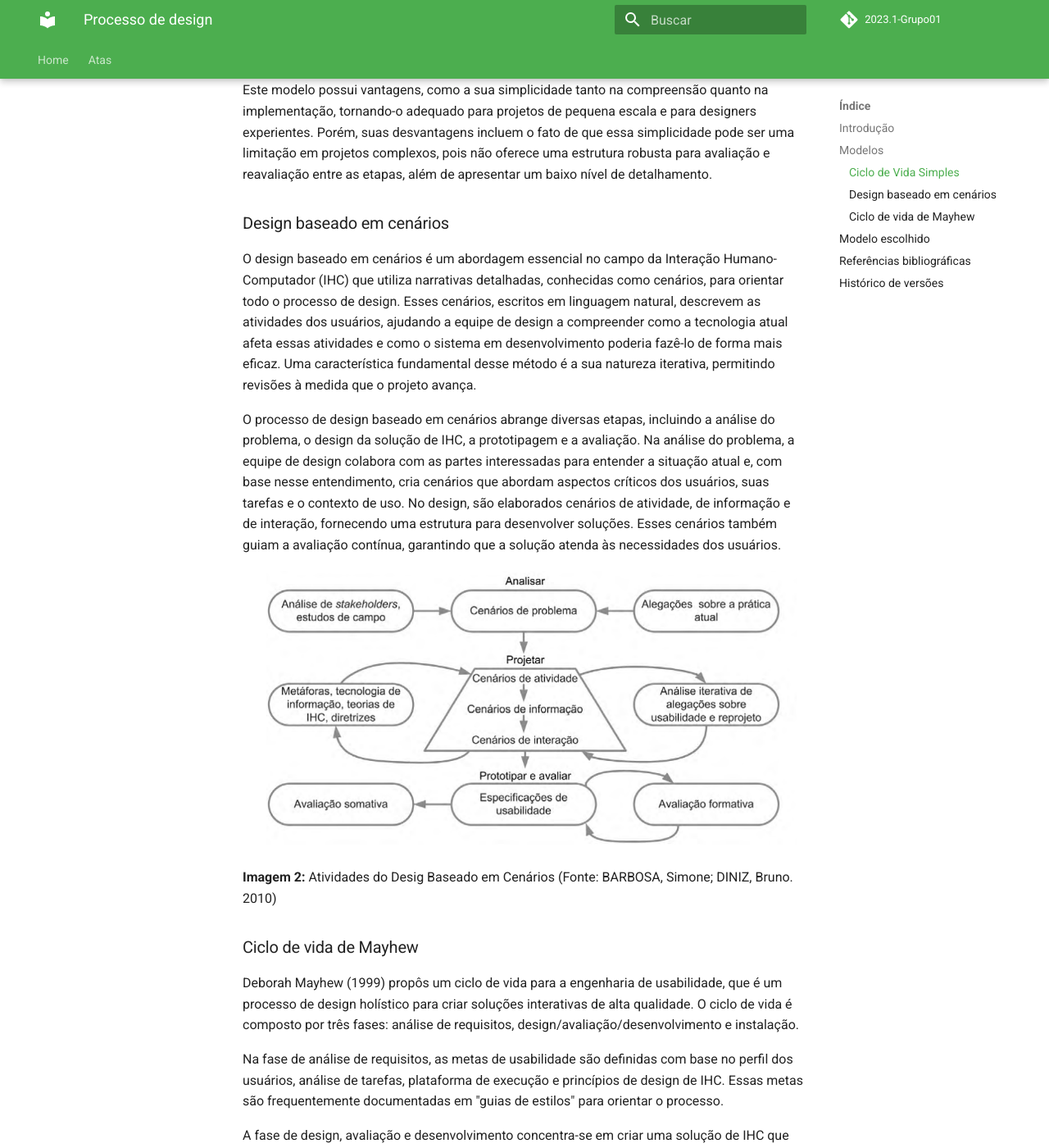
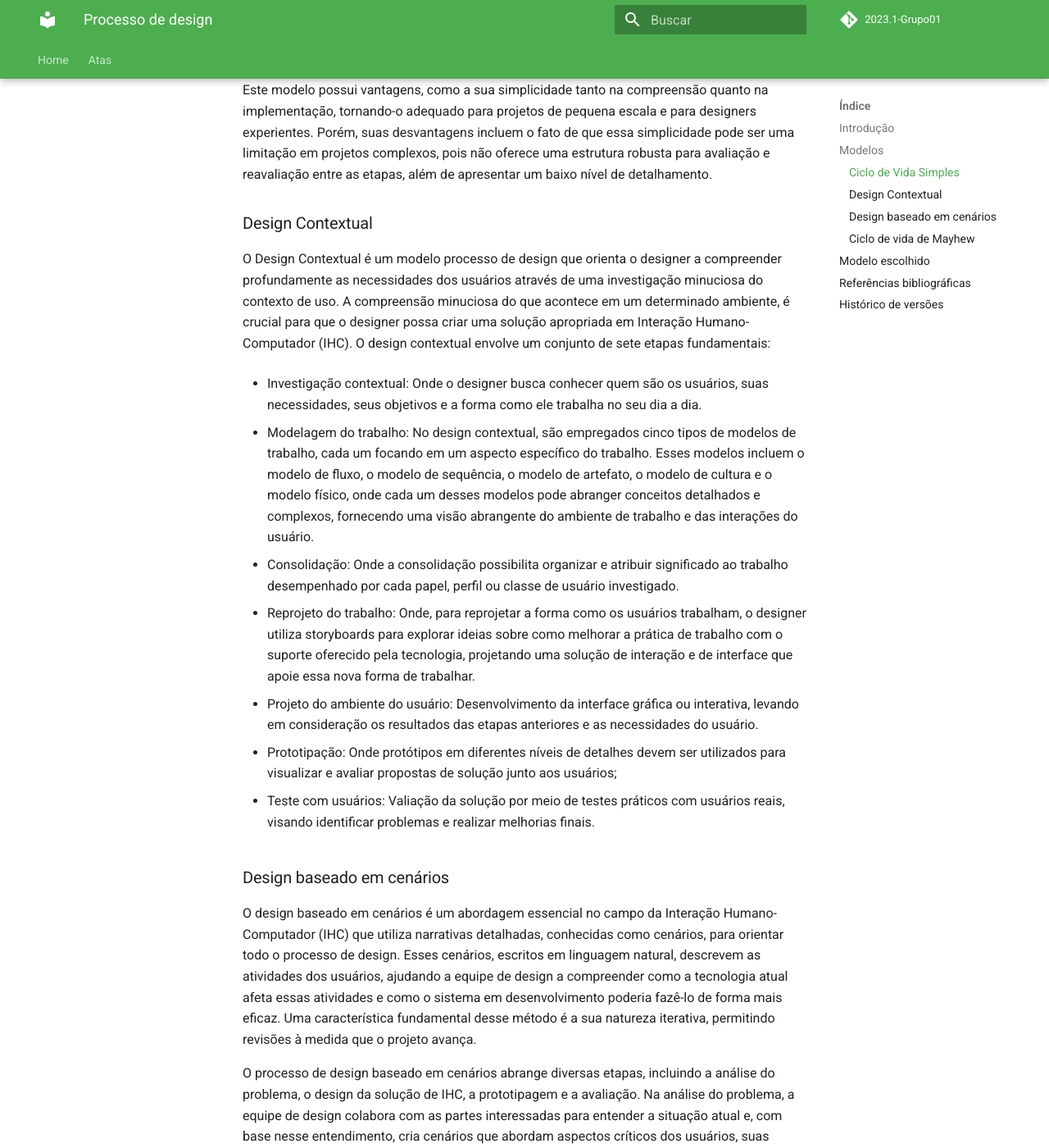
Before and after one commit to Interacao-Humano-Computador/2023.2-NotaLegal, an MkDocs documentation site: the page built from docs/planejamento do projeto/processo-de-design.md, in a window 1280 px wide and 1400 px high, scrolled down 1699 px. Shown: the whole window at 82% size. Built offline with MkDocs 1.6.1 and Material for MkDocs 9.7.7, drawn with Linux system fonts in a browser that asks for light colours; comment, search, counter and statistics services are not loaded; some of the changed text lies outside the part shown.

Commit message:
Adição do Design Contextual

```diff
--- a/docs/planejamento do projeto/processo-de-design.md
+++ b/docs/planejamento do projeto/processo-de-design.md
@@ -6,7 +6,7 @@ Para compreender integralmente o processo de design e sua importância, é funda
 Após compreendermos o que é design, torna-se relevante explorar as técnicas que auxiliam na estruturação do processo criativo, fornecendo diretrizes claras e etapas a serem seguidas. Essas técnicas possibilitam a melhoria contínua e desempenham um papel fundamental na orientação e estruturação desse processo. Neste contexto, destacamos algumas das principais técnicas de processo de design que serão objeto de nossa investigação, e abordaremos cada uma delas em detalhes nas seções subsequentes:
 
 - Ciclo de Vida Simples;
-- Design Conceitual;
+- Design Contextual;
 - Design Baseado em Cenários;
 - Design Centrado na Comunicação;
 - Ciclo de Vida em Estrela;
@@ -26,6 +26,24 @@ O Ciclo de Vida Simples, como o próprio nome ja diz, é um modelo de processo f
 **Imagem 1:** Ciclo de Vida Simples (Fonte: BARBOSA, Simone; DINIZ, Bruno. 2010)
 
 Este modelo possui vantagens, como a sua simplicidade tanto na compreensão quanto na implementação, tornando-o adequado para projetos de pequena escala e para designers experientes. Porém, suas desvantagens incluem o fato de que essa simplicidade pode ser uma limitação em projetos complexos, pois não oferece uma estrutura robusta para avaliação e reavaliação entre as etapas, além de apresentar um baixo nível de detalhamento.
+
+### Design Contextual
+
+O Design Contextual é um modelo processo de design que orienta o designer a compreender profundamente as necessidades dos usuários através de uma investigação minuciosa do contexto de uso. A compreensão minuciosa do que acontece em um determinado ambiente, é crucial para que o designer possa criar uma solução apropriada em Interação Humano-Computador (IHC). O design contextual envolve um conjunto de sete etapas fundamentais:
+
+- Investigação contextual: Onde o designer busca conhecer quem são os usuários, suas necessidades, seus objetivos e a forma como ele trabalha no seu dia a dia.
+
+- Modelagem do trabalho: No design contextual, são empregados cinco tipos de modelos de trabalho, cada um focando em um aspecto específico do trabalho. Esses modelos incluem o modelo de fluxo, o modelo de sequência, o modelo de artefato, o modelo de cultura e o modelo físico, onde cada um desses modelos pode abranger conceitos detalhados e complexos, fornecendo uma visão abrangente do ambiente de trabalho e das interações do usuário.
+
+- Consolidação: Onde a consolidação possibilita organizar e atribuir significado ao trabalho desempenhado por cada papel, perfil ou classe de usuário investigado.
+
+- Reprojeto do trabalho: Onde, para reprojetar a forma como os usuários trabalham, o designer utiliza storyboards para explorar ideias sobre como melhorar a prática de trabalho com o suporte oferecido pela tecnologia, projetando uma solução de interação e de interface que apoie essa nova forma de trabalhar.
+
+- Projeto do ambiente do usuário: Desenvolvimento da interface gráfica ou interativa, levando em consideração os resultados das etapas anteriores e as necessidades do usuário.
+
+- Prototipação: Onde protótipos em diferentes níveis de detalhes devem ser utilizados para visualizar e avaliar propostas de solução junto aos usuários;
+
+- Teste com usuários: Valiação da solução por meio de testes práticos com usuários reais, visando identificar problemas e realizar melhorias finais.
 
 ### Design baseado em cenários
 O design baseado em cenários é um abordagem essencial no campo da Interação Humano-Computador (IHC) que utiliza narrativas detalhadas, conhecidas como cenários, para orientar todo o processo de design. Esses cenários, escritos em linguagem natural, descrevem as atividades dos usuários, ajudando a equipe de design a compreender como a tecnologia atual afeta essas atividades e como o sistema em desenvolvimento poderia fazê-lo de forma mais eficaz. Uma característica fundamental desse método é a sua natureza iterativa, permitindo revisões à medida que o projeto avança.
@@ -49,20 +67,24 @@ Na fase de instalação, feedback dos usuários após o uso é coletado para mel
 
 **Imagem 3:** Ciclo de vida de Mayhew (Fonte: BARBOSA, Simone; DINIZ, Bruno. 2010)
 
+## Modelo escolhido
 
-## Modelo escolhido
 Optamos pelo Ciclo de Mayhew como nosso modelo de design por diversas razões fundamentais. Em primeiro lugar, esse ciclo aborda de forma abrangente todas as fases de um projeto de Interação Humano-Computador (IHC), o que significa que nossa equipe pode garantir que a usabilidade e a experiência do usuário sejam consideradas em todos os estágios do processo. Isso é essencial para criar um produto final de alta qualidade.
 
 Além disso, o Ciclo de Mayhew é conhecido por ser iterativo e flexível. Isso nos dá a liberdade de revisar e aprimorar continuamente nosso projeto à medida que ele se desenvolve, permitindo que façamos ajustes com base em novos insights e descobertas ao longo do caminho.
 
 Considerando que nossa equipe é composta por iniciantes na área de IHC, o Ciclo de Mayhew oferece a vantagem de fornecer uma quantidade adequada de detalhes em cada etapa do processo. Isso é particularmente valioso para nós, pois nos auxilia na compreensão e na implementação das melhores práticas de design de IHC, garantindo que nosso projeto seja bem fundamentado e atenda às necessidades dos usuários de maneira eficaz.
+
 ## Referências bibliográficas
-- [1] BARBOSA, Simone; DINIZ, Bruno. Interação Humano-Computador. Editora Elsevier, Rio de Janeiro, 2010.
+
+> [1] BARBOSA, Simone; DINIZ, Bruno. Interação Humano-Computador. Editora Elsevier, Rio de Janeiro, 2010.
 ## Histórico de versões
+
 |Versão|Data|Descrição|Autor|Revisor|
 |:----:|----|---------|-----|:-------:|
 |0.1|06/09/2023|Criação do documento|[Lucas Ribeiro](https://github.com/lucassouzs)|[Izabella Alves](https://github.com/izabellaalves)|
 |0.2|06/09/2023|Adição dos tópicos do documento|[Izabella Alves](https://github.com/izabellaalves)|[Gabriel Zaranza](https://github.com/gzaranza)|
 |0.3|07/09/2023|Adição dos modelos Design Baseado em Cenários e Ciclo de vida de Mayhew, adição do tópico Modelo Escolhido|[Izabella Alves](https://github.com/izabellaalves)|[Gabriel Zaranza](https://github.com/gzaranza) [Lucas Ribeiro](https://github.com/lucassouzs)|
-|0.4|08/09/2023|Adição da Introdução do Processo de Design|[Lucas Ribeiro](https://github.com/lucassouzs)|[Gabriel Zaranza](https://github.com/gzaranza) [Izabella Alves](https://github.com/izabellaalves)|
+|0.4|08/09/2023|Adição da Introdução|[Lucas Ribeiro](https://github.com/lucassouzs)|[Gabriel Zaranza](https://github.com/gzaranza) [Izabella Alves](https://github.com/izabellaalves)|
 |0.5|08/09/2023|Adição do Ciclo de Vida Simples|[Lucas Ribeiro](https://github.com/lucassouzs)|[Gabriel Zaranza](https://github.com/gzaranza) [Izabella Alves](https://github.com/izabellaalves)|
+|0.6|08/09/2023|Adição do Design Contextual|[Lucas Ribeiro](https://github.com/lucassouzs)|[Gabriel Zaranza](https://github.com/gzaranza) [Izabella Alves](https://github.com/izabellaalves)|
```
